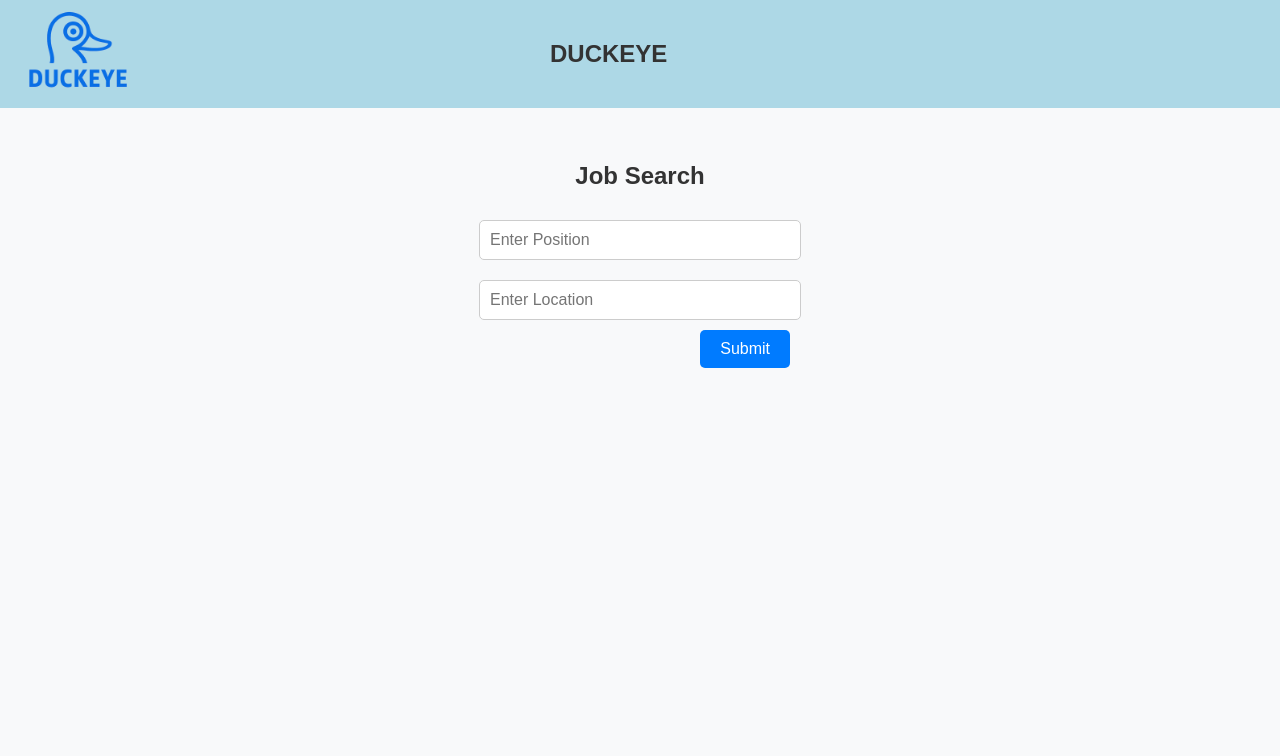
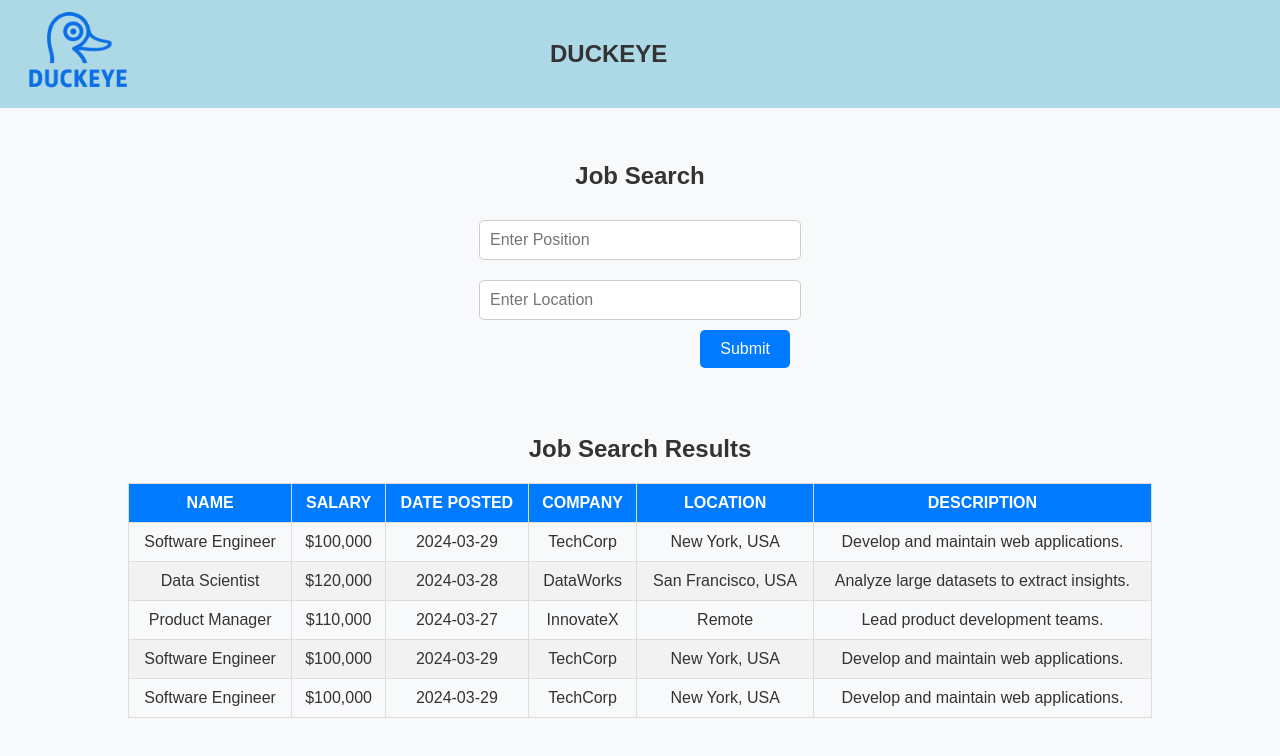
Before and after one commit to Samrocks58/DUCKEYE-FRONTEND, a React (Create React App) app: page /start in a window 1280 px wide. Shown: the top 756 px of the page. Built offline with nearby package versions, Linux system fonts and the light colour scheme.

Commit message:
Job Result Data Grid

```diff
--- a/package.json
+++ b/package.json
@@ -3,6 +3,12 @@
   "version": "0.1.0",
   "private": true,
   "dependencies": {
+    "@emotion/react": "^11.14.0",
+    "@emotion/styled": "^11.14.0",
+    "@mui/.": "*",
+    "@mui/icons-material": "*",
+    "@mui/material": "^7.0.1",
+    "@mui/x-data-grid": "^7.28.2",
     "@testing-library/dom": "^10.4.0",
     "@testing-library/jest-dom": "^6.6.3",
     "@testing-library/react": "^16.2.0",
--- /dev/null
+++ b/src/JobResultsGrid.js
@@ -0,0 +1,85 @@
+// import * as React from "react";
+// import Box from "@mui/material/Box";
+// import { DataGrid } from "@mui/x-data-grid";
+
+// // Define Data Grid Columns
+// const columns = [
+//   { field: "id", headerName: "ID", width: 90 },
+//   { field: "name", headerName: "Job Name", width: 200, editable: false },
+//   { field: "salary", headerName: "Salary", width: 130, editable: false },
+//   { field: "datePosted", headerName: "Date Posted", width: 150, editable: false },
+//   { field: "company", headerName: "Company", width: 180, editable: false },
+//   { field: "location", headerName: "Location", width: 180, editable: false },
+//   { field: "description", headerName: "Description", width: 400, editable: false },
+// ];
+
+// // Mock Job Search Results Data
+// const rows = [
+//   {
+//     id: 1,
+//     name: "Software Engineer",
+//     salary: "$100,000",
+//     datePosted: "2024-03-25",
+//     company: "Google",
+//     location: "New York, NY",
+//     description: "Develop and maintain scalable web applications."
+//   },
+//   {
+//     id: 2,
+//     name: "Data Analyst",
+//     salary: "$85,000",
+//     datePosted: "2024-03-20",
+//     company: "Amazon",
+//     location: "Seattle, WA",
+//     description: "Analyze and interpret complex data sets."
+//   },
+//   {
+//     id: 3,
+//     name: "UX Designer",
+//     salary: "$95,000",
+//     datePosted: "2024-03-22",
+//     company: "Microsoft",
+//     location: "San Francisco, CA",
+//     description: "Design user-friendly experiences and interfaces."
+//   },
+//   {
+//     id: 4,
+//     name: "Product Manager",
+//     salary: "$120,000",
+//     datePosted: "2024-03-18",
+//     company: "Apple",
+//     location: "Cupertino, CA",
+//     description: "Oversee product development lifecycle."
+//   },
+//   {
+//     id: 5,
+//     name: "Cybersecurity Analyst",
+//     salary: "$110,000",
+//     datePosted: "2024-03-21",
+//     company: "Facebook",
+//     location: "Austin, TX",
+//     description: "Implement security measures to protect company data."
+//   }
+// ];
+
+// export default function JobResultsGrid() {
+//   return (
+//     <Box sx={{ height: 500, width: "100%", padding: "20px" }}>
+//       <h2 style={{ textAlign: "center" }}>Job Search Results</h2>
+//       <DataGrid
+//         rows={rows}
+//         columns={columns}
+//         initialState={{
+//           pagination: {
+//             paginationModel: {
+//               pageSize: 5,
+//             },
+//           },
+//         }}
+//         pageSizeOptions={[5, 10, 20]}
+//         checkboxSelection
+//         disableRowSelectionOnClick
+//       />
+//     </Box>
+//   );
+// }
--- /dev/null
+++ b/src/JobResultsTable.css
@@ -0,0 +1,37 @@
+.table-container {
+    width: 80%;
+    margin: 20px auto;
+    text-align: center;
+  }
+
+  h2 {
+    text-align: center;
+    color: #333;
+  }
+
+  .job-table {
+    width: 100%;
+    border-collapse: collapse;
+    margin-top: 10px;
+  }
+
+  .job-table th,
+  .job-table td {
+    border: 1px solid #ddd;
+    padding: 10px;
+  }
+
+  .job-table th {
+    background-color: #007bff;
+    color: white;
+    text-transform: uppercase;
+  }
+
+  .job-table tr:nth-child(even) {
+    background-color: #f2f2f2;
+  }
+
+  .job-table tr:hover {
+    background-color: #ddd;
+    cursor: pointer;
+  }
--- /dev/null
+++ b/src/JobResultsTable.js
@@ -0,0 +1,85 @@
+import React, { useState } from "react";
+import "./JobResultsTable.css"; // Import CSS for styling
+
+const JobResultsTable = () => {
+  // Sample job data
+  const [jobs] = useState([
+    {
+      id: 1,
+      name: "Software Engineer",
+      salary: "$100,000",
+      datePosted: "2024-03-29",
+      company: "TechCorp",
+      location: "New York, USA",
+      description: "Develop and maintain web applications.",
+    },
+    {
+      id: 2,
+      name: "Data Scientist",
+      salary: "$120,000",
+      datePosted: "2024-03-28",
+      company: "DataWorks",
+      location: "San Francisco, USA",
+      description: "Analyze large datasets to extract insights.",
+    },
+    {
+      id: 3,
+      name: "Product Manager",
+      salary: "$110,000",
+      datePosted: "2024-03-27",
+      company: "InnovateX",
+      location: "Remote",
+      description: "Lead product development teams.",
+    },
+    {
+      id: 4,
+      name: "Software Engineer",
+      salary: "$100,000",
+      datePosted: "2024-03-29",
+      company: "TechCorp",
+      location: "New York, USA",
+      description: "Develop and maintain web applications.",
+    },
+    {
+      id: 5,
+      name: "Software Engineer",
+      salary: "$100,000",
+      datePosted: "2024-03-29",
+      company: "TechCorp",
+      location: "New York, USA",
+      description: "Develop and maintain web applications.",
+    },
+  ]);
+
+  return (
+    <div className="table-container">
+      <h2>Job Search Results</h2>
+      <table className="job-table">
+        <thead>
+          <tr>
+            <th>Name</th>
+            <th>Salary</th>
+            <th>Date Posted</th>
+            <th>Company</th>
+            <th>Location</th>
+            <th>Description</th>
+          </tr>
+        </thead>
+        <tbody>
+          {jobs.map((job) => (
+            <tr key={job.id}>
+              <td>{job.name}</td>
+              <td>{job.salary}</td>
+              <td>{job.datePosted}</td>
+              <td>{job.company}</td>
+              <td>{job.location}</td>
+              <td>{job.description}</td>
+            </tr>
+          ))}
+        </tbody>
+      </table>
+    </div>
+  );
+};
+
+export default JobResultsTable;
--- a/src/JobSearch.js
+++ b/src/JobSearch.js
@@ -48,7 +48,6 @@ const styles = {
     alignItems: "center",
     justifyContent: "center",
     height: "40vh",
-    // backgroundColor: "#f4f4f4",
   },
   title: {
     fontSize: "24px",
--- a/src/MainPage.js
+++ b/src/MainPage.js
@@ -1,14 +1,16 @@
 import React from "react";
 import Header from "./Header";
 import JobSearch from "./JobSearch";
+// import JobResultsGrid from "./JobResultsGrid";
+import JobResultsTable from "./JobResultsTable";
 
 const MainPage = () => {
   return (
     <div>
         <Header></Header>
         <JobSearch></JobSearch>
-        {/* <h2 style = {{textAlign: "center"}}>Enter your career questions below</h2> */}
-        {/* <Chatbot></Chatbot> */}
+        <JobResultsTable></JobResultsTable>
+        {/* <JobResultsGrid></JobResultsGrid> */}
     </div>
   );
 };
```
Also changed, not shown: 1 other file (tests, documents, lock files or other folders).
